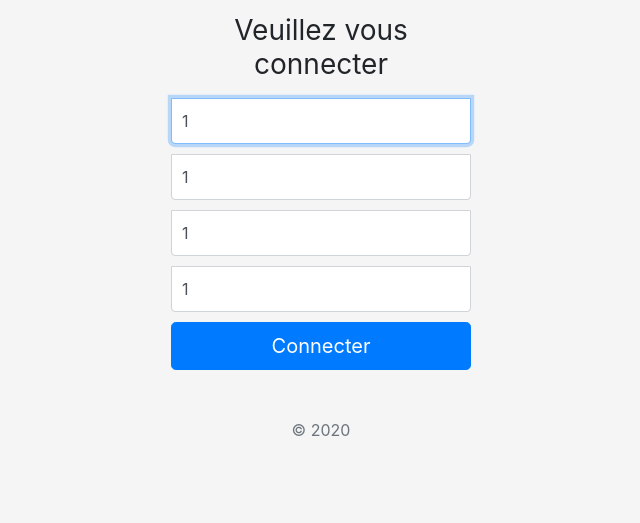
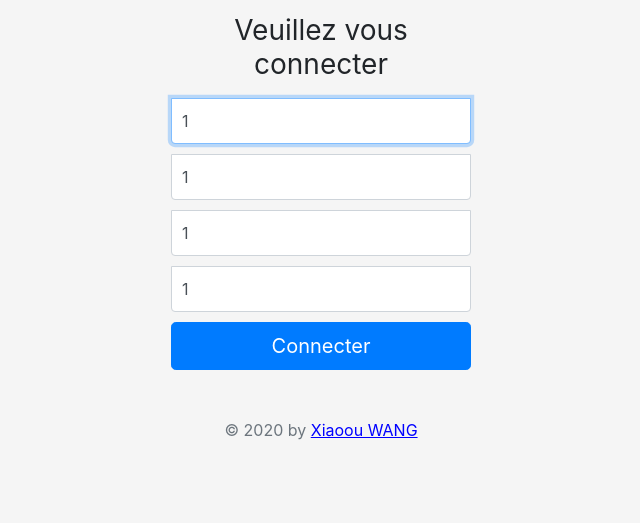
Before and after one commit to xiaoouwang/tweet_annotator, a PHP site: page / in a window 1280 px wide. Shown: the part 164-687 px from the top of the page, without its empty margins (319-959 px from the left). Run offline with PHP 8.4, Linux system fonts and the light colour scheme.

Commit message:
add link css

```diff
--- a/index.php
+++ b/index.php
@@ -58,7 +58,7 @@
           Connecter
         </button>
       </div>
-      <p class="mt-5 mb-3 text-muted">&copy; 2020</p>
+      <p class="mt-5 mb-3 text-muted">&copy; 2020 by <a style = "color:blue;text-decoration:underline;" href="http://xiaoouwang.github.io">Xiaoou WANG</a></p>
     </form>
   </body>
 </html>
--- a/main.css
+++ b/main.css
@@ -36,7 +36,7 @@ body {
   z-index: 2;
 }
 
-.form-signin input{
+.form-signin input {
   margin-bottom: 10px;
   border-top-left-radius: 0;
   border-top-right-radius: 0;
```
